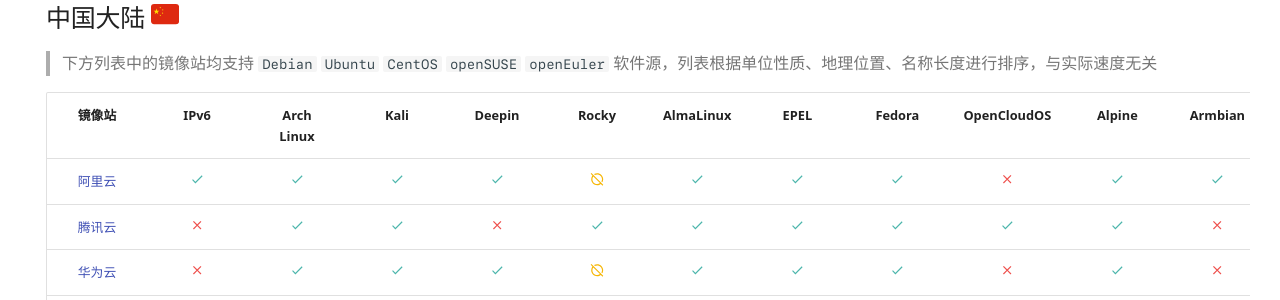
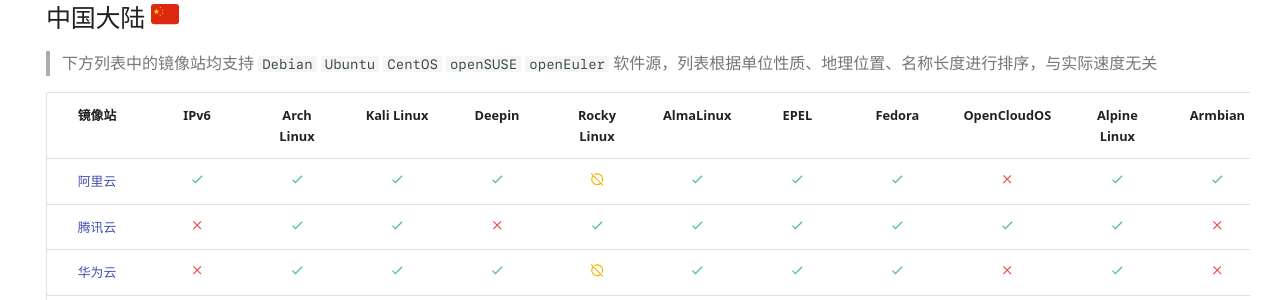
Before and after one commit to SuperManito/LinuxMirrors, an MkDocs documentation site: the page built from docs/mirrors/index.md, in a window 1280 px wide and 900 px high. Shown: the part 229-529 px from the top of the window. Built offline with MkDocs 1.6.1 and Material for MkDocs 9.7.7, drawn with Linux system fonts in a browser that asks for light colours; comment, search, counter and statistics services are not loaded.

Commit message:
大量优化与重构 & bug fix

```diff
--- a/docs/mirrors/index.md
+++ b/docs/mirrors/index.md
@@ -10,7 +10,7 @@
 
 > 下方列表中的镜像站均支持 `Debian` `Ubuntu` `CentOS` `openSUSE` `openEuler` 软件源，列表根据单位性质、地理位置、名称长度进行排序，与实际速度无关
 
-| 镜像站 | IPv6 | Arch Linux | Kali | Deepin | Rocky | AlmaLinux | EPEL | Fedora | OpenCloudOS | Alpine | Armbian | Proxmox | Linux Mint |
+| 镜像站 | IPv6 | Arch Linux | Kali Linux | Deepin | Rocky Linux | AlmaLinux | EPEL | Fedora | OpenCloudOS | Alpine Linux | Armbian | Proxmox | Linux Mint |
 | :--: | :--: | :--: | :--: | :--: | :--: | :--: | :--: | :--: | :--: | :--: | :--: | :--: | :--: |
 | [阿里云](https://mirrors.aliyun.com "mirrors.aliyun.com") | :supported: | :supported: | :supported: | :supported: | :incompatible: | :supported: | :supported: | :supported: | :unsupport: | :supported: | :supported: | :unsupport: | :supported: |
 | [腾讯云](https://mirrors.tencent.com "mirrors.tencent.com") | :unsupport: | :supported: | :supported: | :unsupport: | :supported: | :supported: | :supported: | :supported: | :supported: | :supported: | :unsupport: | :unsupport: | :supported: |
```
Also changed, not shown: docs/index.md (+1 -1 lines), 2 other files.
